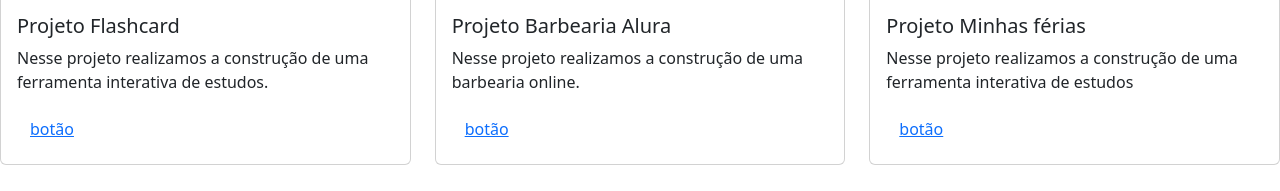
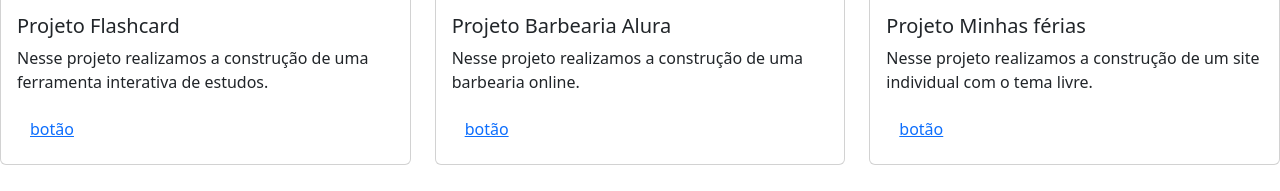
Before and after one commit to evelyncrystine/meu-portifolio, a plain HTML site: page index.html in a window 1280 px wide. Shown: the part 609-800 px from the top of the page. Drawn offline with nearby package versions, Linux system fonts and the light colour scheme.

Commit message:
Update index.html

```diff
--- a/index.html
+++ b/index.html
@@ -83,7 +83,7 @@
                     <img src="..." class="card-img-top">
                     <div class="card-body">
                         <h5 class="card-tittle">Projeto Minhas férias</h5>
-                        <p class="card-text">Nesse projeto realizamos a construção de uma ferramenta interativa de estudos</p>
+                        <p class="card-text">Nesse projeto realizamos a construção de um site individual com o tema livre.</p>
                         <button type="button" class="btn btn-link">botão</button>
                     </div>
                 </div>
```
